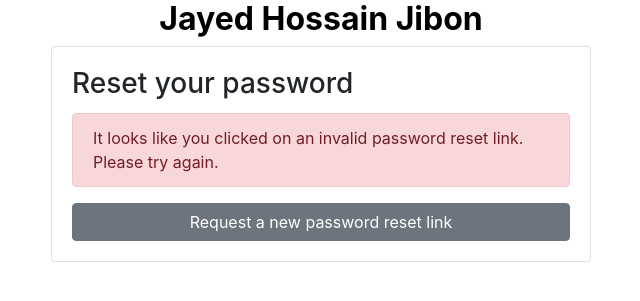
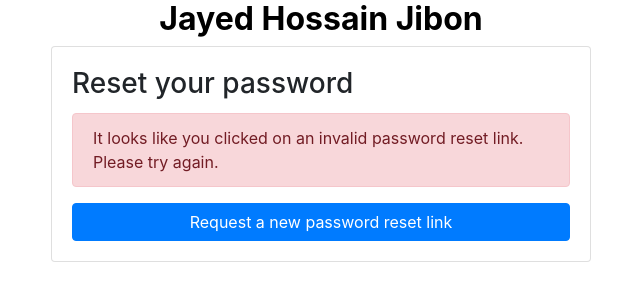
Before and after one commit to jibon969/iPortfolio, a Django app: page /reset/1/1/ in a window 1280 px wide. Shown: the part 273-574 px from the top of the page, without its empty margins (319-959 px from the left). Run offline with Django 3.2, Linux system fonts and the light colour scheme.

Commit message:
added change user password view

```diff
--- a/accounts/templates/accounts/registration/password_reset_confirm.html
+++ b/accounts/templates/accounts/registration/password_reset_confirm.html
@@ -37,7 +37,7 @@
                     <div class="card">
                         <div class="card-body">
                             {% if validlink %}
-                                <h3 class="card-title text-center">Change password for @{{ form.user.username }}</h3>
+                                <h5 class="text-center mb-3">Change password for {{ request.user.email }}</h5>
                                 <form method="post" novalidate>
                                     {% csrf_token %}
                                     <div class="form-group">
@@ -58,14 +58,14 @@
                                         <input type="password" name="new_password2" class="form-control"
                                                placeholder="Conform new password" required id="id_new_password2"/>
                                     </div>
-                                    <button type="submit" class="btn btn-success btn-block">Change register</button>
+                                    <button type="submit" class="btn btn-primary btn-block">Change register</button>
                                 </form>
                             {% else %}
                                 <h3 class="card-title">Reset your password</h3>
                                 <div class="alert alert-danger" role="alert">
                                     It looks like you clicked on an invalid password reset link. Please try again.
                                 </div>
-                                <a href="{% url 'password_reset' %}" class="btn btn-secondary btn-block">
+                                <a href="{% url 'password_reset' %}" class="btn btn-primary btn-block">
                                     Request a new password reset link
                                 </a>
                             {% endif %}
```
